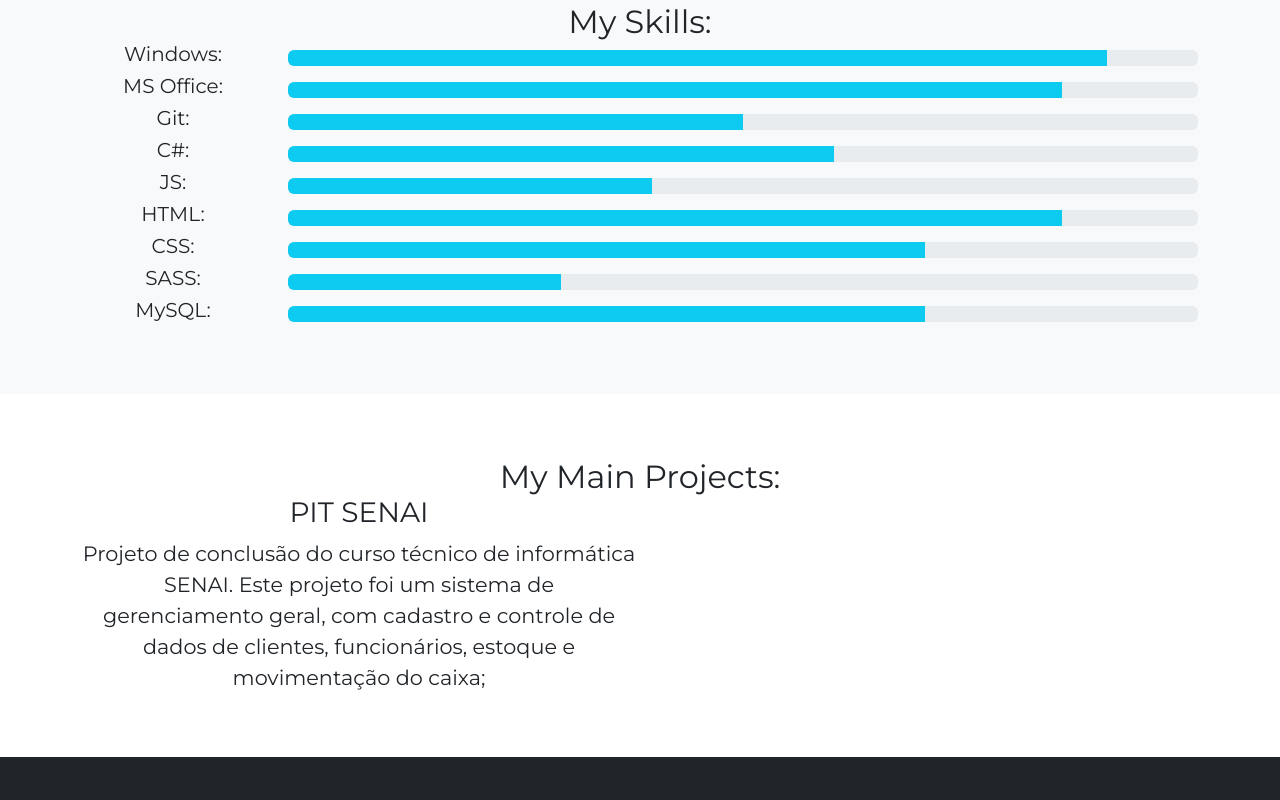
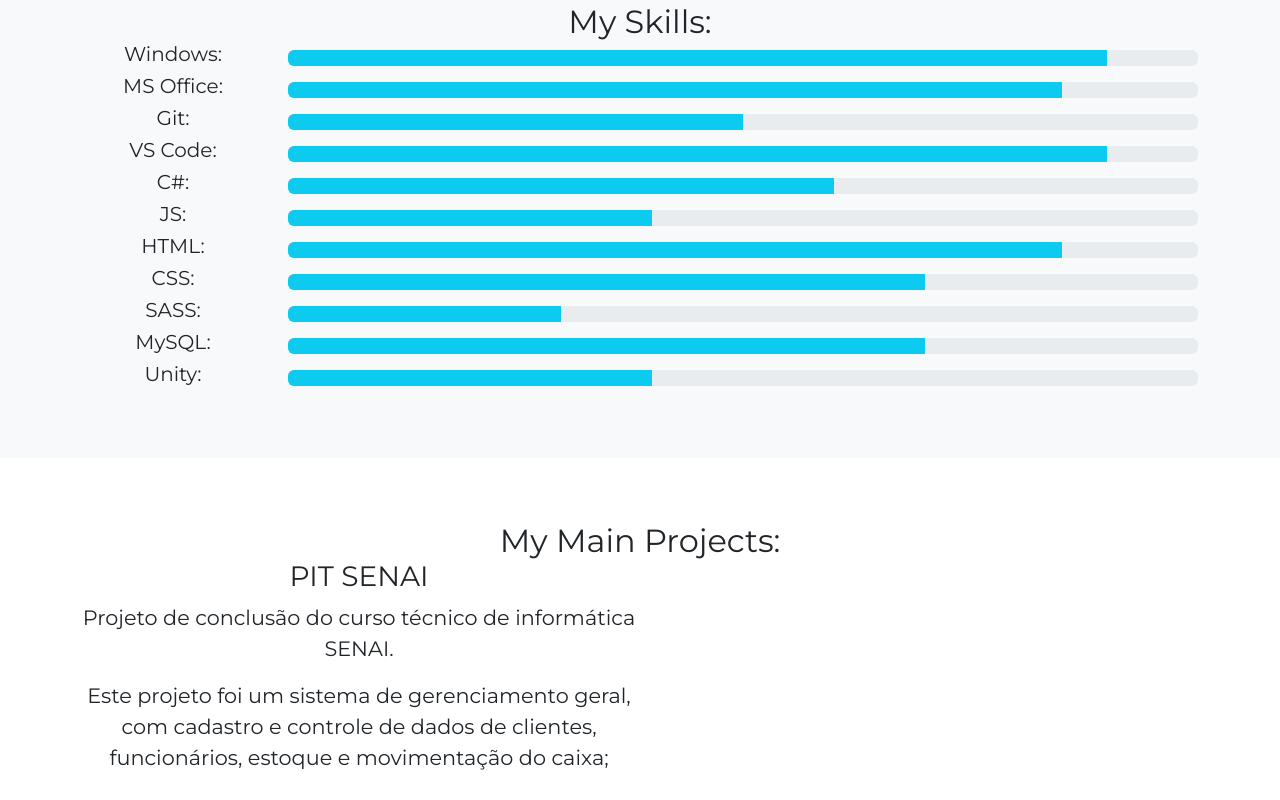
Before and after one commit to YoruAlptraum/my-website-old, a website: page index.html in a window 1280 px wide. Shown: the part 1240-2040 px from the top of the page. Drawn offline with nearby package versions, Linux system fonts and the light colour scheme.

Commit message:
added a few skills

```diff
--- a/index.html
+++ b/index.html
@@ -48,8 +48,8 @@
           <div>
             <h3>PIT SENAI</h3>
             <div>
-              Projeto de conclusão do curso técnico de informática SENAI.
-              Este projeto foi um sistema de gerenciamento geral, com cadastro e controle de dados de clientes, funcionários, estoque e movimentação do caixa;
+              <p>Projeto de conclusão do curso técnico de informática SENAI.</p>
+              <p>Este projeto foi um sistema de gerenciamento geral, com cadastro e controle de dados de clientes, funcionários, estoque e movimentação do caixa;</p>
             </div>
           </div>
 
--- a/js/skills.js
+++ b/js/skills.js
@@ -2,12 +2,14 @@
   "Windows" : 90,
   "MS Office" : 85,
   "Git" : 50,
+  "VS Code" : 90,
   "C#" : 60,
   "JS" : 40,
   "HTML" : 85,
   "CSS" : 70,
   "SASS" : 30,
   "MySQL" : 70,
+  "Unity" : 40,
 }
 
 let mySkillsDom = document.querySelector("#my-skills");
```
